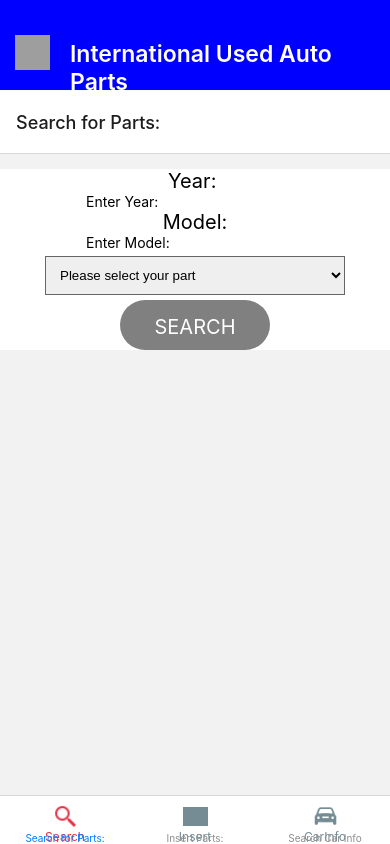
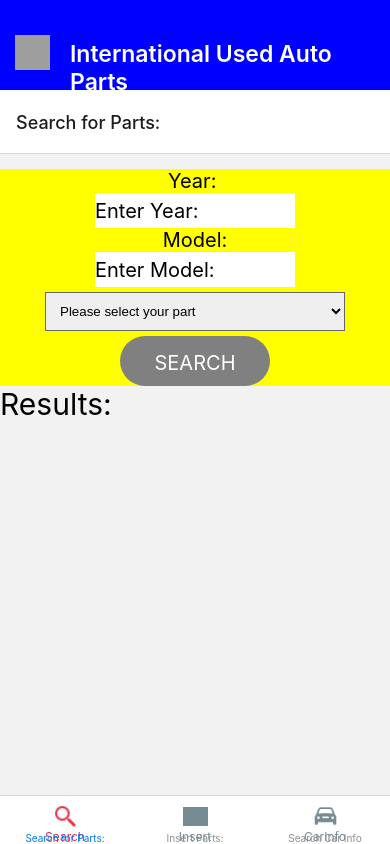
Before and after one commit to WilfredoEsco/InventoryAppReactNative, a React Native app: screen / in a window 390 px wide. Built offline with nearby package versions, Linux system fonts and the light colour scheme; grey boxes are pictures that could not be loaded.

Commit message:
searcher and buttons done..mostly

```diff
--- a/components/Searcher.js
+++ b/components/Searcher.js
@@ -13,10 +13,10 @@ function App() {
   return (
 
     <View style = {styles.screen}>
-        <Text style ={styles.inputs}>Year: </Text>
-        <TextInput placeholder="Enter Year:"/>
-        <Text style ={styles.inputs}>Model:</Text>
-        <TextInput placeholder="Enter Model:"/>
+        <Text style ={styles.text}>Year: </Text>
+        <TextInput placeholder="Enter Year:" style ={styles.inputs}/>
+        <Text style ={styles.text}>Model:</Text>
+        <TextInput placeholder="Enter Model:" style ={styles.inputs}/>
       <Picker
         selectedValue={part}
         onValueChange={(value, index) => setPart(value)}
@@ -44,7 +44,7 @@ const styles = StyleSheet.create({
   screen: {
     alignItems: "center",
     justifyContent: "center",
-    backgroundColor: 'white',
+    backgroundColor: 'yellow',
     marginTop:15
   },
   text: {
@@ -58,11 +58,10 @@ const styles = StyleSheet.create({
     borderColor: "#666",
   },
   inputs:{
-    fontSize: 20
-  },
-  button:{
-    backgroundColor:'green',
-    borderRadius:8
+    fontSize: 20,
+    height:35,
+    width: 200,
+    backgroundColor:'white',
+
   }
-
 });
--- a/screens/SearchScreen.js
+++ b/screens/SearchScreen.js
@@ -9,11 +9,10 @@ const SearchScreen = ({navigation}) => {
         <View style = {StyleSheet.container}>
 
             <Searcher/>
-
-
-
+            <Text style = {styles.resultText}>Results:</Text>
 
         </View>
+
     )
 }
 
@@ -26,5 +25,10 @@ const styles = StyleSheet.create({
         justifyContent: 'center',
         backgroundColor: '#8fcbbc'
     },
+    resultText:{
+      fontSize:30,
+      alignItems:'center',
+      align:"center"
+    }
 
 });
```
